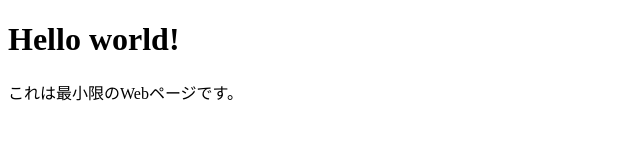
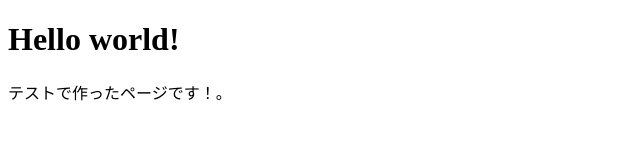
Before and after one commit to a250879y/a250879y.github.io, a plain HTML site: page index.html in a window 1280 px wide. Shown: the full height of the page, 0-640 px from the left. Drawn offline with Linux system fonts and the light colour scheme.

Commit message:
Update index.html

```diff
--- a/index.html
+++ b/index.html
@@ -6,6 +6,6 @@
 </head>
 <body>
   <h1>Hello world!</h1>
-  <p>これは最小限のWebページです。</p>
+  <p>テストで作ったページです！。</p>
 </body>
 </html>
```
